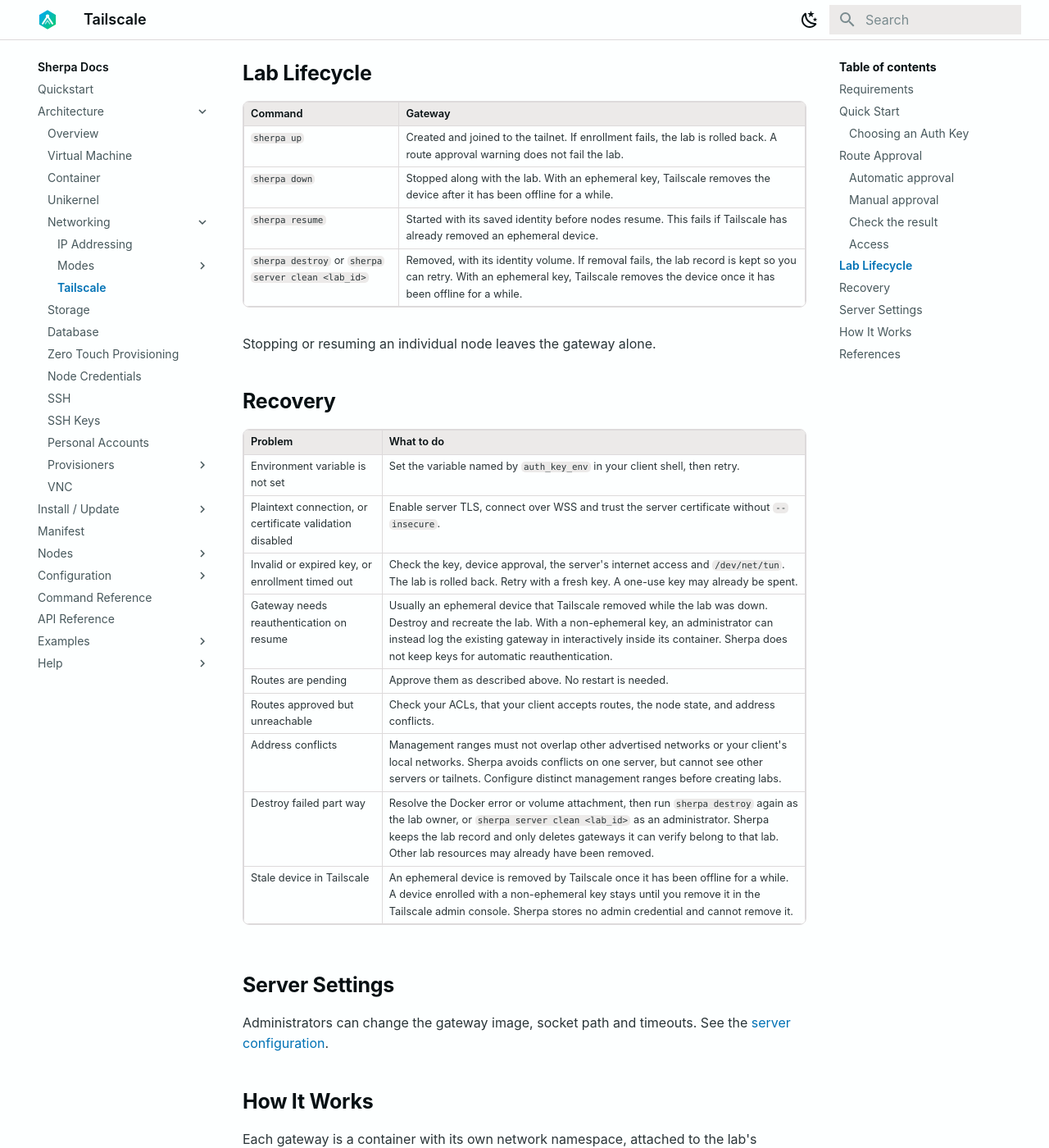
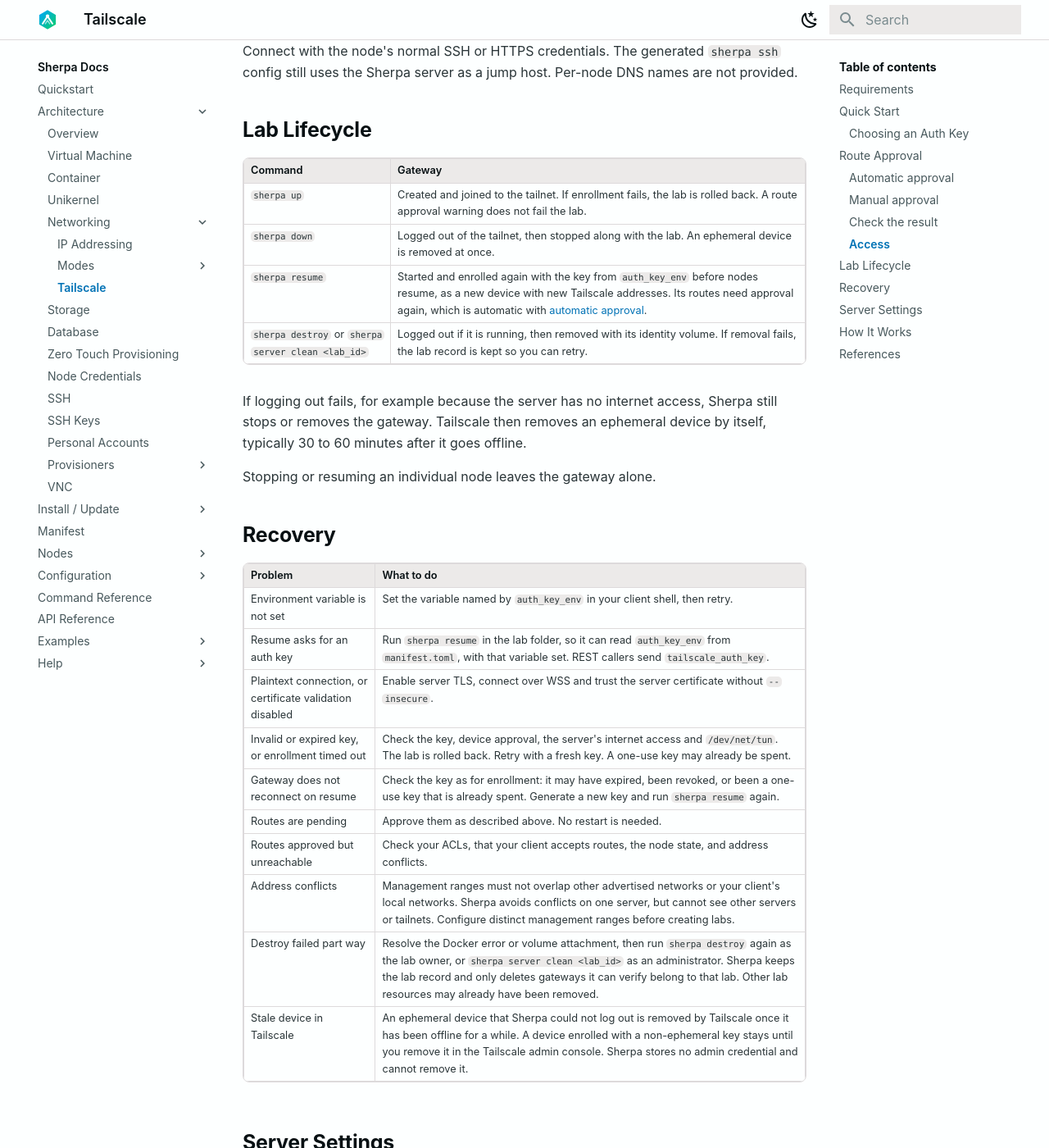
Before and after one commit to bwks/sherpa-docs, an MkDocs documentation site: the page built from docs/architecture/networking/tailscale.md, in a window 1280 px wide and 1400 px high, scrolled down 3340 px. Shown: the whole window at 82% size. Built offline with MkDocs 1.6.1 and Material for MkDocs 9.7.7, drawn with Linux system fonts in a browser that asks for light colours; some of the changed text lies outside the part shown.

Commit message:
docs: Tailscale gateway logs out on down and destroy, enrolls again on resume [skip ci]
Co-Authored-By: Claude Opus 5.5 <noreply@anthropic.com>

````diff
--- a/docs/architecture/networking/tailscale.md
+++ b/docs/architecture/networking/tailscale.md
@@ -24,7 +24,7 @@ devices. Lab nodes do not need Tailscale installed.
     auth_key_env = "SHERPA_TAILSCALE_KEY"
     ```
 
-2. Set the auth key in the shell that runs `sherpa up`:
+2. Set the auth key in the shell that runs `sherpa up` and `sherpa resume`:
 
     ```bash
     export SHERPA_TAILSCALE_KEY=<your-auth-key>
@@ -47,25 +47,24 @@ The manifest holds only the variable name, never the key. See the
 Use a **reusable, ephemeral, pre-approved** key with the tag your route auto-approval uses
 (see [Automatic approval](#automatic-approval)):
 
-- **Ephemeral** means Tailscale removes the gateway device from your tailnet by itself after it
-  goes offline, so destroyed labs do not leave devices behind for you to delete by hand.
+- **Ephemeral** means the gateway device leaves your tailnet as soon as Sherpa logs it out on
+  `sherpa down` and `sherpa destroy`, so labs do not leave devices behind for you to delete by
+  hand.
 - **Pre-approved** is needed if your tailnet requires device approval.
-- **Reusable** lets one key enroll many labs.
+- **Reusable** lets one key enroll many labs, and enroll a lab again each time it resumes.
 
-The key is only needed when the lab is first created. While the gateway's device still exists,
-`sherpa down` and `sherpa resume` reuse its saved identity.
+The key is needed when the lab is created and each time the whole lab is resumed, because
+`sherpa down` logs the gateway out. Sherpa never stores the key; keep it in the variable named
+by `auth_key_env`.
 
-!!! warning "Ephemeral keys and stopped labs"
+!!! warning "Non-ephemeral keys"
 
-    Tailscale removes an ephemeral device typically 30 to 60 minutes after it goes offline,
-    and `sherpa down` stops the gateway. If a lab stays down longer than that, `sherpa resume`
-    cannot reconnect the gateway, because Sherpa does not yet re-enroll it with a new key.
-    Destroy and recreate the lab instead. Re-enrollment on resume is planned.
+    Both kinds of key work, but logging out does not remove a device enrolled with a
+    non-ephemeral key. It stays in your tailnet, offline, after each `sherpa down` and
+    `sherpa destroy` until you remove it in the Tailscale admin console.
 
-    `sherpa destroy` does not yet log the gateway out, so its device stays in the tailnet until
-    Tailscale removes it, up to about an hour later.
-- REST API callers send the key as `tailscale_auth_key` in the creation request. The web UI
-  cannot enroll a lab.
+- REST API callers send the key as `tailscale_auth_key` in the creation and resume requests.
+  The web UI cannot enroll a lab, so it cannot resume a whole lab that uses Tailscale.
 
 ## Route Approval
 
@@ -80,12 +79,16 @@ approved, other devices cannot reach the lab. Lab creation still succeeds, with
 3. Generate the auth key with that tag attached.
 4. Create the lab.
 
+Each resume enrolls a new gateway device, so with automatic approval its routes are approved
+again without you doing anything.
+
 The policy lives in Tailscale. Sherpa never changes it and needs no Tailscale admin credential.
 
 ### Manual approval
 
 Open the gateway device in the Tailscale admin console and approve its advertised IPv4 and
-IPv6 routes.
+IPv6 routes. Each `sherpa resume` enrolls a new device, so approve its routes again after every
+resume.
 
 ### Check the result
 
@@ -112,9 +115,13 @@ uses the Sherpa server as a jump host. Per-node DNS names are not provided.
 | Command | Gateway |
 | ------- | ------- |
 | `sherpa up` | Created and joined to the tailnet. If enrollment fails, the lab is rolled back. A route approval warning does not fail the lab. |
-| `sherpa down` | Stopped along with the lab. With an ephemeral key, Tailscale removes the device after it has been offline for a while. |
-| `sherpa resume` | Started with its saved identity before nodes resume. This fails if Tailscale has already removed an ephemeral device. |
-| `sherpa destroy` or `sherpa server clean <lab_id>` | Removed, with its identity volume. If removal fails, the lab record is kept so you can retry. With an ephemeral key, Tailscale removes the device once it has been offline for a while. |
+| `sherpa down` | Logged out of the tailnet, then stopped along with the lab. An ephemeral device is removed at once. |
+| `sherpa resume` | Started and enrolled again with the key from `auth_key_env` before nodes resume, as a new device with new Tailscale addresses. Its routes need approval again, which is automatic with [automatic approval](#automatic-approval). |
+| `sherpa destroy` or `sherpa server clean <lab_id>` | Logged out if it is running, then removed with its identity volume. If removal fails, the lab record is kept so you can retry. |
+
+If logging out fails, for example because the server has no internet access, Sherpa still
+stops or removes the gateway. Tailscale then removes an ephemeral device by itself, typically
+30 to 60 minutes after it goes offline.
 
 Stopping or resuming an individual node leaves the gateway alone.
 
@@ -123,14 +130,15 @@ Stopping or resuming an individual node leaves the gateway alone.
 | Problem | What to do |
 | ------- | ---------- |
 | Environment variable is not set | Set the variable named by `auth_key_env` in your client shell, then retry. |
+| Resume asks for an auth key | Run `sherpa resume` in the lab folder, so it can read `auth_key_env` from `manifest.toml`, with that variable set. REST callers send `tailscale_auth_key`. |
 | Plaintext connection, or certificate validation disabled | Enable server TLS, connect over WSS and trust the server certificate without `--insecure`. |
 | Invalid or expired key, or enrollment timed out | Check the key, device approval, the server's internet access and `/dev/net/tun`. The lab is rolled back. Retry with a fresh key. A one-use key may already be spent. |
-| Gateway needs reauthentication on resume | Usually an ephemeral device that Tailscale removed while the lab was down. Destroy and recreate the lab. With a non-ephemeral key, an administrator can instead log the existing gateway in interactively inside its container. Sherpa does not keep keys for automatic reauthentication. |
+| Gateway does not reconnect on resume | Check the key as for enrollment: it may have expired, been revoked, or been a one-use key that is already spent. Generate a new key and run `sherpa resume` again. |
 | Routes are pending | Approve them as described above. No restart is needed. |
 | Routes approved but unreachable | Check your ACLs, that your client accepts routes, the node state, and address conflicts. |
 | Address conflicts | Management ranges must not overlap other advertised networks or your client's local networks. Sherpa avoids conflicts on one server, but cannot see other servers or tailnets. Configure distinct management ranges before creating labs. |
 | Destroy failed part way | Resolve the Docker error or volume attachment, then run `sherpa destroy` again as the lab owner, or `sherpa server clean <lab_id>` as an administrator. Sherpa keeps the lab record and only deletes gateways it can verify belong to that lab. Other lab resources may already have been removed. |
-| Stale device in Tailscale | An ephemeral device is removed by Tailscale once it has been offline for a while. A device enrolled with a non-ephemeral key stays until you remove it in the Tailscale admin console. Sherpa stores no admin credential and cannot remove it. |
+| Stale device in Tailscale | An ephemeral device that Sherpa could not log out is removed by Tailscale once it has been offline for a while. A device enrolled with a non-ephemeral key stays until you remove it in the Tailscale admin console. Sherpa stores no admin credential and cannot remove it. |
 
 ## Server Settings
 
````
Also changed, not shown: docs/api-reference.md (+7 -5 lines), docs/command-reference.md (+8 -8 lines), docs/manifest.md (+4 -3 lines).
